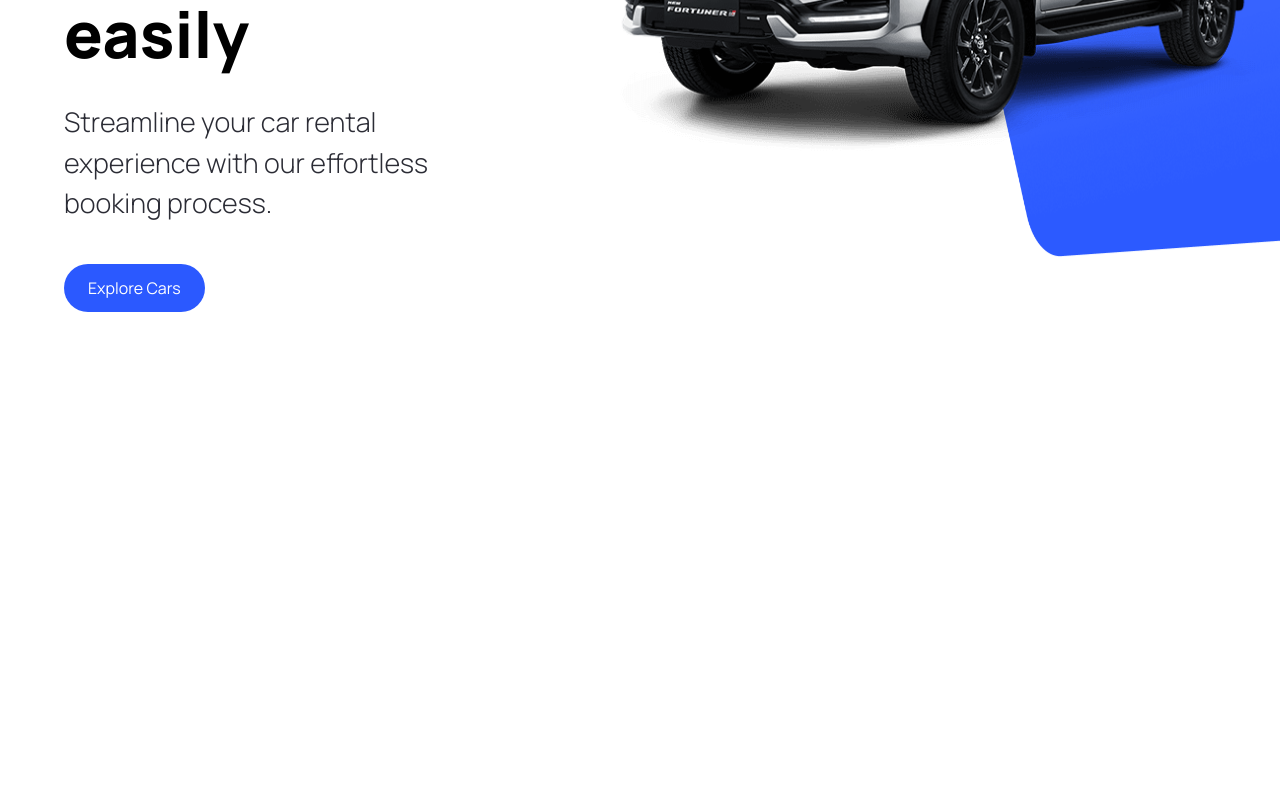
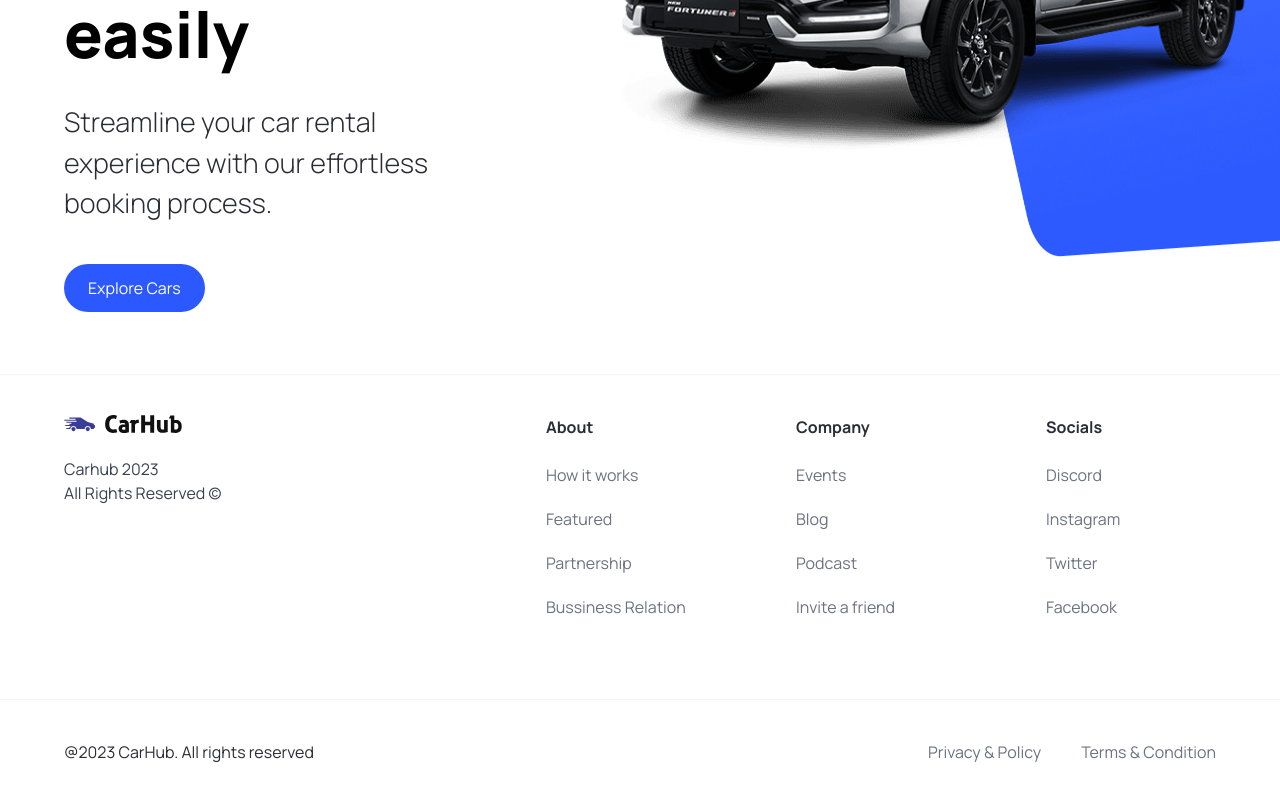
Before and after one commit to lleung030/car-shop, a Next.js app: page / in a window 1280 px wide. Shown: the part 446-1246 px from the top of the page. Before the commit the page ends 800 px from the top, so only its background shows below. Built offline with nearby package versions, Linux system fonts and the light colour scheme.

Commit message:
footer links

```diff
--- a/components/Footer.tsx
+++ b/components/Footer.tsx
@@ -1,11 +1,52 @@
-import React from 'react'
+import Image from "next/image";
+import Link from "next/link";
 
-function Footer() {
-  return (
-    <div>
+import { footerLinks } from "@/constants";
 
+const Footer = () => (
+  <footer className='flex flex-col text-black-100  mt-5 border-t border-gray-100'>
+    <div className='flex max-md:flex-col flex-wrap justify-between gap-5 sm:px-16 px-6 py-10'>
+      <div className='flex flex-col justify-start items-start gap-6'>
+        <Image src='/logo.svg' alt='logo' width={118} height={18} className='object-contain' />
+        <p className='text-base text-gray-700'>
+          Carhub 2023 <br />
+          All Rights Reserved &copy;
+        </p>
+      </div>
+
+      <div className="footer__links">
+        {footerLinks.map((item) => (
+          <div key={item.title} className="footer__link">
+            <h3 className="font-bold">{item.title}</h3>
+            <div className="flex flex-col gap-5">
+              {item.links.map((link) => (
+                <Link
+                  key={link.title}
+                  href={link.url}
+                  className="text-gray-500"
+                >
+                  {link.title}
+                </Link>
+              ))}
+            </div>
+          </div>
+        ))}
+      </div>
     </div>
-  )
-}
 
-export default Footer
+    <div className='flex justify-between items-center flex-wrap mt-10 border-t border-gray-100 sm:px-16 px-6 py-10'>
+      <p>@2023 CarHub. All rights reserved</p>
+
+      <div className="footer__copyrights-link">
+        <Link href="/" className="text-gray-500">
+          Privacy & Policy
+        </Link>
+        <Link href="/" className="text-gray-500">
+          Terms & Condition
+        </Link>
+      </div>
+    </div>
+  </footer>
+);
+
+export default Footer;
--- /dev/null
+++ b/constants/index.ts
@@ -0,0 +1,101 @@
+export const manufacturers = [
+    "Acura",
+    "Alfa Romeo",
+    "Aston Martin",
+    "Audi",
+    "Bentley",
+    "BMW",
+    "Buick",
+    "Cadillac",
+    "Chevrolet",
+    "Chrysler",
+    "Citroen",
+    "Dodge",
+    "Ferrari",
+    "Fiat",
+    "Ford",
+    "GMC",
+    "Honda",
+    "Hyundai",
+    "Infiniti",
+    "Jaguar",
+    "Jeep",
+    "Kia",
+    "Lamborghini",
+    "Land Rover",
+    "Lexus",
+    "Lincoln",
+    "Maserati",
+    "Mazda",
+    "McLaren",
+    "Mercedes-Benz",
+    "MINI",
+    "Mitsubishi",
+    "Nissan",
+    "Porsche",
+    "Ram",
+    "Rolls-Royce",
+    "Subaru",
+    "Tesla",
+    "Toyota",
+    "Volkswagen",
+    "Volvo",
+  ];
+
+  export const yearsOfProduction = [
+    { title: "Year", value: "" },
+    { title: "2015", value: "2015" },
+    { title: "2016", value: "2016" },
+    { title: "2017", value: "2017" },
+    { title: "2018", value: "2018" },
+    { title: "2019", value: "2019" },
+    { title: "2020", value: "2020" },
+    { title: "2021", value: "2021" },
+    { title: "2022", value: "2022" },
+    { title: "2023", value: "2023" },
+  ];
+
+  export const fuels = [
+    {
+      title: "Fuel",
+      value: "",
+    },
+    {
+      title: "Gas",
+      value: "Gas",
+    },
+    {
+      title: "Electricity",
+      value: "Electricity",
+    },
+  ];
+
+  export const footerLinks = [
+    {
+      title: "About",
+      links: [
+        { title: "How it works", url: "/" },
+        { title: "Featured", url: "/" },
+        { title: "Partnership", url: "/" },
+        { title: "Bussiness Relation", url: "/" },
+      ],
+    },
+    {
+      title: "Company",
+      links: [
+        { title: "Events", url: "/" },
+        { title: "Blog", url: "/" },
+        { title: "Podcast", url: "/" },
+        { title: "Invite a friend", url: "/" },
+      ],
+    },
+    {
+      title: "Socials",
+      links: [
+        { title: "Discord", url: "/" },
+        { title: "Instagram", url: "/" },
+        { title: "Twitter", url: "/" },
+        { title: "Facebook", url: "/" },
+      ],
+    },
+  ];
```
Also changed, not shown: public/car-logo.svg (added), public/chevron-up.svg (added).
